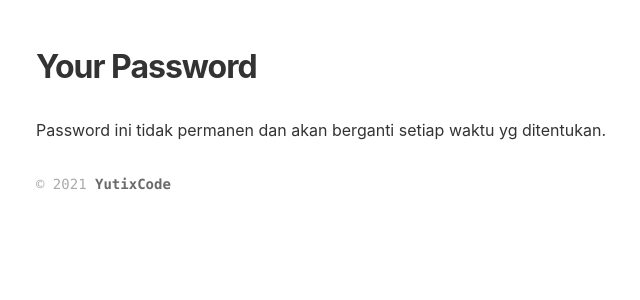
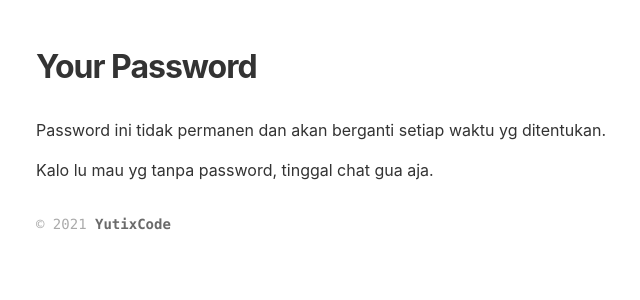
Before and after one commit to Yutixcode/Yutixcode.github.io, a Jekyll site: the page built from pw.md, in a window 1280 px wide. Shown: the top 300 px of the page, without its empty margins (4-644 px from the left). Built offline with Jekyll 4.4.1, drawn with Linux system fonts in a browser that asks for light colours; comment, search, counter and statistics services are not loaded.

Commit message:
Update pw.md

```diff
--- a/pw.md
+++ b/pw.md
@@ -5,6 +5,16 @@ title: Your Password
 
 Password ini tidak permanen dan akan berganti setiap waktu yg ditentukan.
 <div id="is"></div>
+Kalo lu mau yg tanpa password, tinggal chat gua aja.
+
+<script src="https://utteranc.es/client.js"
+  repo="Yutixcode/Yutixcode.github.io"
+  issue-term="{{ page.title }}"
+  theme="boxy-light"
+  crossorigin="anonymous"
+  async>
+</script>
+
 <script type="text/javascript">
   const queryString = window.location.search;
   const urlParams = new URLSearchParams(queryString);
@@ -15,7 +25,7 @@ Password ini tidak permanen dan akan berganti setiap waktu yg ditentukan.
   } else if (yo == null) {
     window.location.href = "/";
   } else {
-    alert("Mau ngapain nyet?");
+    alert("Lu heker ya bang?");
     window.location.href = "/";
   }
 </script>
```
